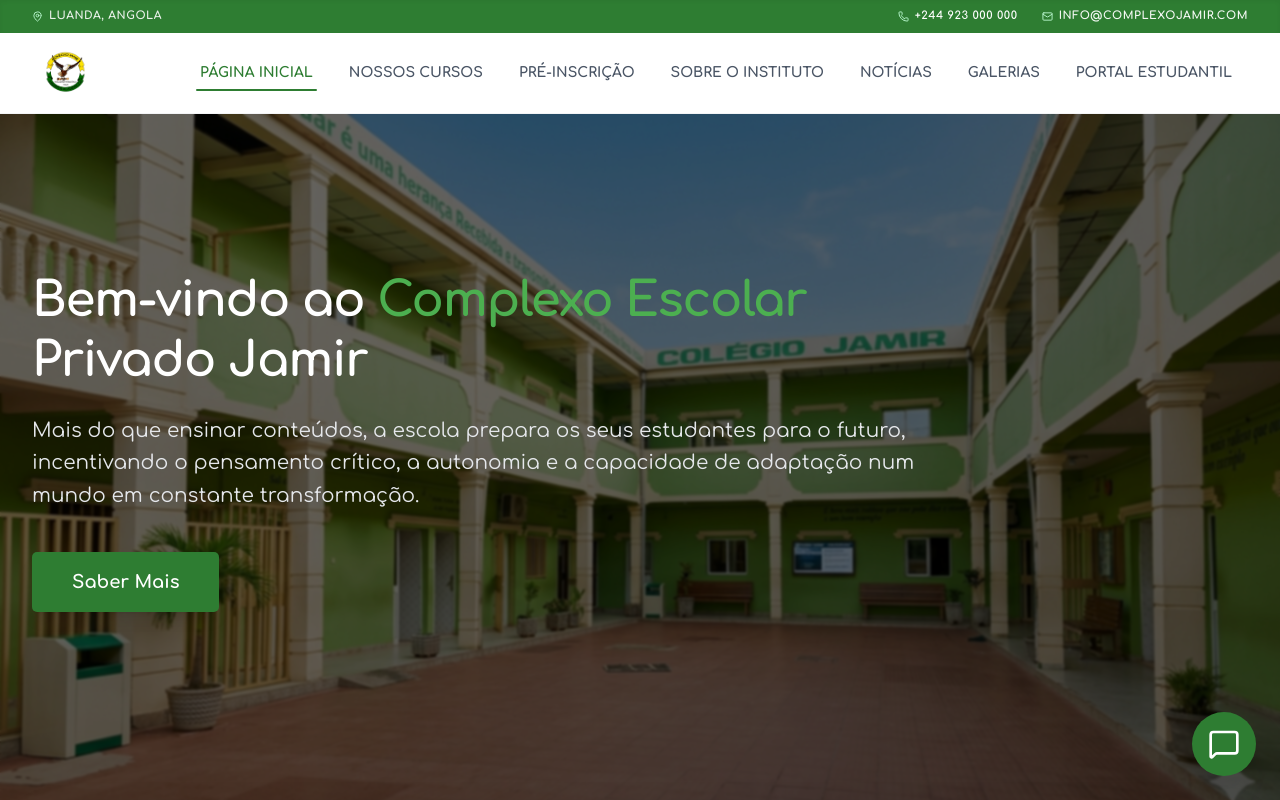
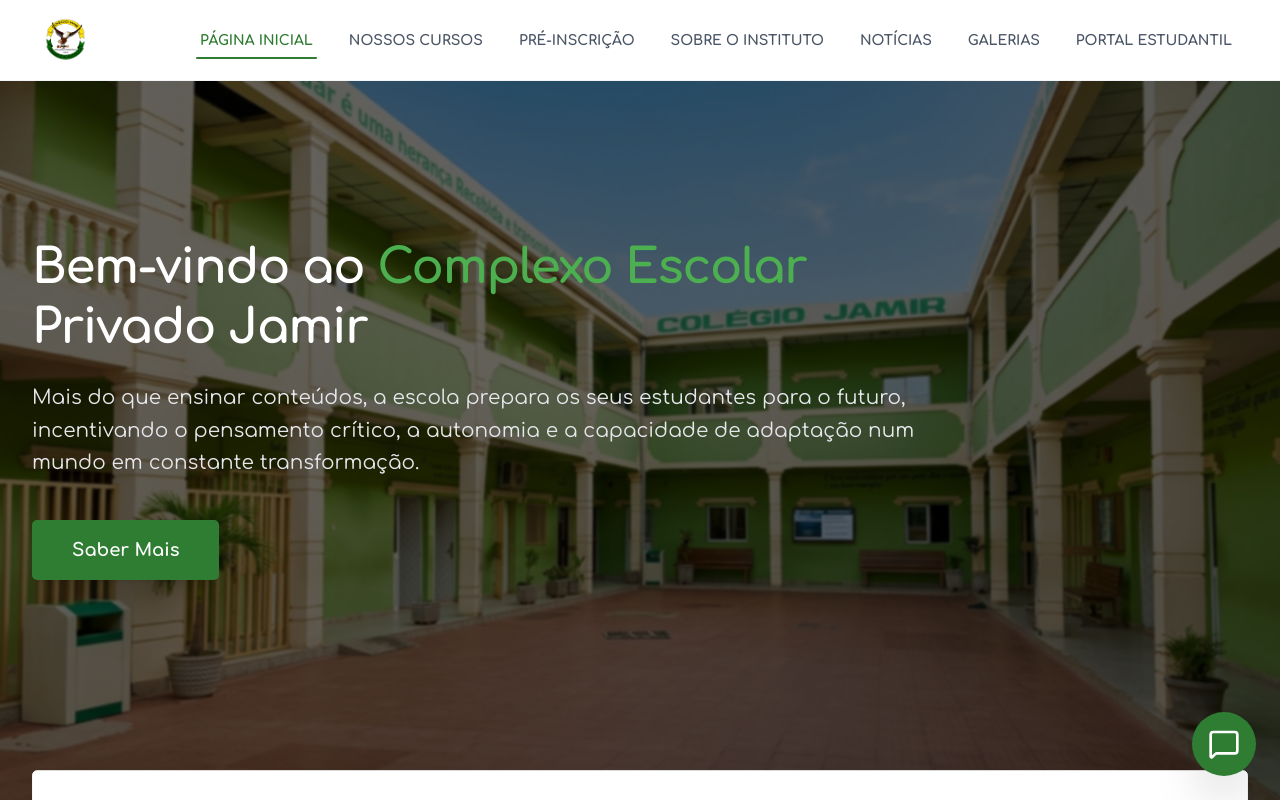
Before and after one commit to devjunior373-maker/website_-jamir, a React (Vite) app: page / in a window 1280 px wide. Shown: the top 800 px of the page. Built offline with nearby package versions, Linux system fonts and the light colour scheme.

Commit message:
refactor: remove TopBar component from SchoolHeader

```diff
--- a/src/components/SchoolHeader.tsx
+++ b/src/components/SchoolHeader.tsx
@@ -71,36 +71,8 @@
   // Components moved inside for easier access to state if needed,
   // but could be outside for purity. Keeping inside for cohesion in this refactor.
 
-  const TopBar = () => (
-    <div className="bg-[#2E7D32] text-white shadow-inner">
-      <div className="max-w-7xl mx-auto px-4 sm:px-6 lg:px-8 py-2">
-        <div className="flex justify-between items-center text-[10px] sm:text-[11px] font-bold uppercase tracking-wider">
-          {/* Left Side: Location */}
-          <div className="flex items-center gap-1.5 text-white">
-            <MapPin size={11} className="text-green-200" />
-            <span className="opacity-90">Luanda, Angola</span>
-          </div>
-
-          {/* Right Side: Contacts */}
-          <div className="flex items-center gap-4 sm:gap-6">
-            <a href="tel:+244923000000" className="flex items-center gap-1.5 hover:text-green-200 transition-colors">
-              <Phone size={11} className="text-green-200" />
-              <span>+244 923 000 000</span>
-            </a>
-            <a href="mailto:info@complexojamir.com" className="hidden sm:flex items-center gap-1.5 hover:text-green-200 transition-colors">
-              <Mail size={11} className="text-green-200" />
-              <span className="opacity-95">info@complexojamir.com</span>
-            </a>
-          </div>
-        </div>
-      </div>
-    </div>
-  );
-
   return (
     <div className="w-full z-50">
-      <TopBar />
-
       <motion.header
         animate={{
           paddingTop: isScrolled ? "4px" : "8px",
```
